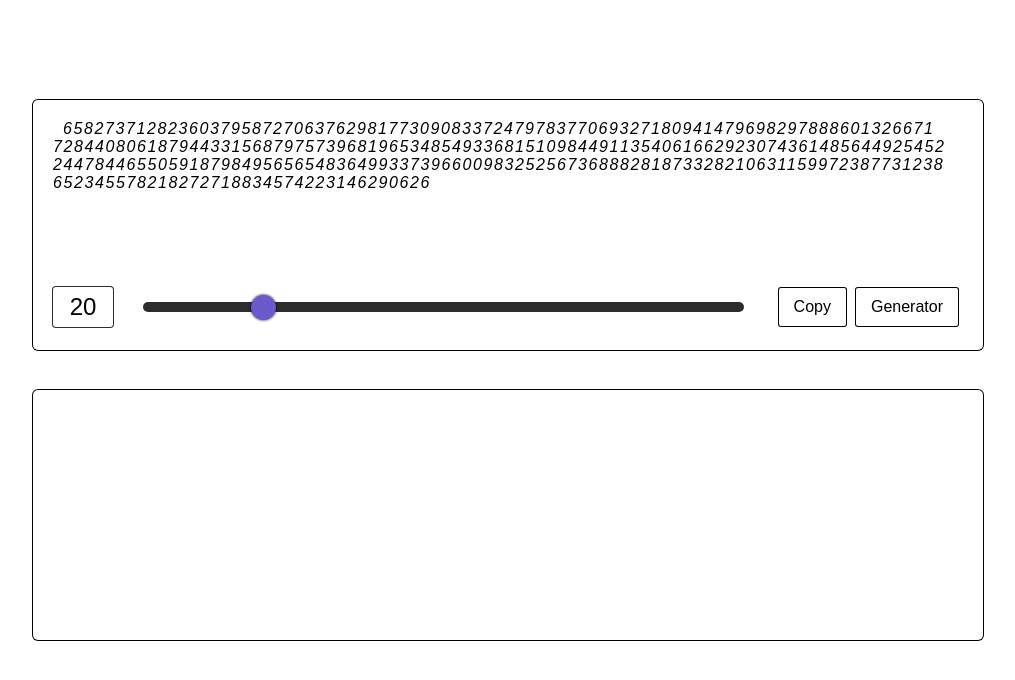
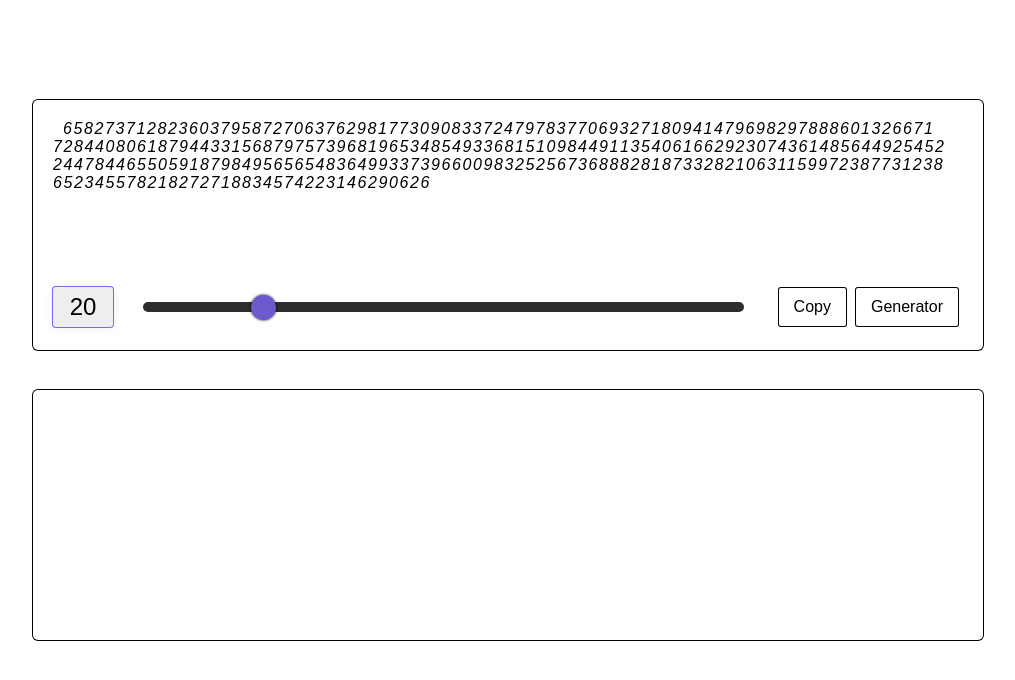
Before and after one commit to Mirudistok32/generator-password, a React (Create React App) app: page / in a window 1280 px wide. In both pictures the pointer is over the input 215 px from the left and 307 px from the top of the page. Shown: the top 680 px of the page, without its empty margins (132-1147 px from the left). Built offline with nearby package versions, Linux system fonts and the light colour scheme.

Commit message:
Add styles for InputDisplay

```diff
--- a/src/component/DisplayPassword/DisplayPassword.module.scss
+++ b/src/component/DisplayPassword/DisplayPassword.module.scss
@@ -32,6 +32,7 @@
     margin: 0 30px;
   }
   &__inputDisplay {
+    @include fontPoppins(400, normal);
     max-width: 60px;
     padding: 3px;
     text-align: center;
--- a/src/component/InputDisplay/InputDisplay.module.scss
+++ b/src/component/InputDisplay/InputDisplay.module.scss
@@ -1,3 +1,6 @@
-.input{
-
+.input {
+  &:hover {
+    background-color: #eeeeee;
+    box-shadow: 0 0 0 1px mediumslateblue, 0 0 10px 1px #eeeeee;
+  }
 }
```
